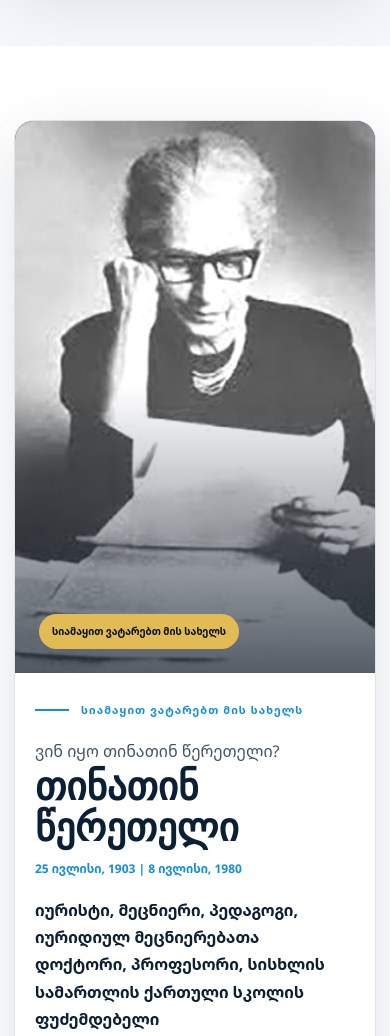
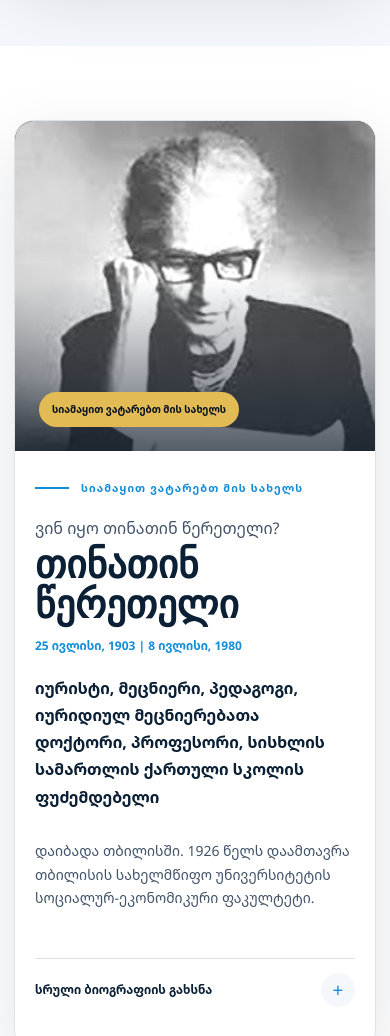
Before and after one commit to Paatagit1/criminal-law-center-georgia, a plain HTML site: page index.html in a window 390 px wide. Shown: the part 3900-4936 px from the top of the page. Drawn offline with Linux system fonts and the light colour scheme.

Commit message:
Add center structure and legal resources

```diff
--- a/style.css
+++ b/style.css
@@ -221,3 +221,82 @@ button{border:0}
 
 @media(max-width:430px){.brand-copy>span{max-width:175px;font-size:8.5px}.brand-copy small{display:none}.hero-copy h1{overflow-wrap:anywhere}.hero-principle{padding-left:14px}.tinatin-photo,.leader-photo{min-height:420px}.tinatin-content h2,.leader-info h3{font-size:39px}}
 @media(prefers-reduced-motion:reduce){*,*::before,*::after{scroll-behavior:auto!important;transition-duration:.01ms!important;animation-duration:.01ms!important;animation-iteration-count:1!important}}
+/* =========================================================
+   BIOGRAPHY PHOTOS — KEEP SMALL WHEN BIO OPENS
+========================================================= */
+
+/* პროფილის ბლოკი აღარ აჭიმავს ფოტოს ბიოგრაფიის სიმაღლეზე */
+.tinatin-profile,
+.leader-profile,
+.leader-profile-reverse {
+    align-items: start;
+}
+
+
+/* თინათინ წერეთლის ფოტო */
+.tinatin-photo {
+    width: 100%;
+    height: 440px !important;
+    min-height: 440px !important;
+    max-height: 440px !important;
+    align-self: start;
+}
+
+
+/* პაატა შავაძის და ტარიელ კაკაბაძის ფოტოები */
+.leader-photo {
+    width: 100%;
+    height: 440px !important;
+    min-height: 440px !important;
+    max-height: 440px !important;
+    align-self: start;
+}
+
+
+/* ფოტო არ გაიწელოს */
+.tinatin-photo img,
+.leader-photo img {
+    width: 100%;
+    height: 100%;
+    object-fit: cover;
+    object-position: center top;
+}
+
+
+/* TABLET */
+@media (max-width: 980px) {
+
+    .tinatin-photo,
+    .leader-photo {
+        height: 400px !important;
+        min-height: 400px !important;
+        max-height: 400px !important;
+    }
+
+}
+
+
+/* MOBILE */
+@media (max-width: 680px) {
+
+    .tinatin-photo,
+    .leader-photo {
+        height: 360px !important;
+        min-height: 360px !important;
+        max-height: 360px !important;
+    }
+
+}
+
+
+/* SMALL MOBILE */
+@media (max-width: 430px) {
+
+    .tinatin-photo,
+    .leader-photo {
+        height: 330px !important;
+        min-height: 330px !important;
+        max-height: 330px !important;
+    }
+
+}
```
